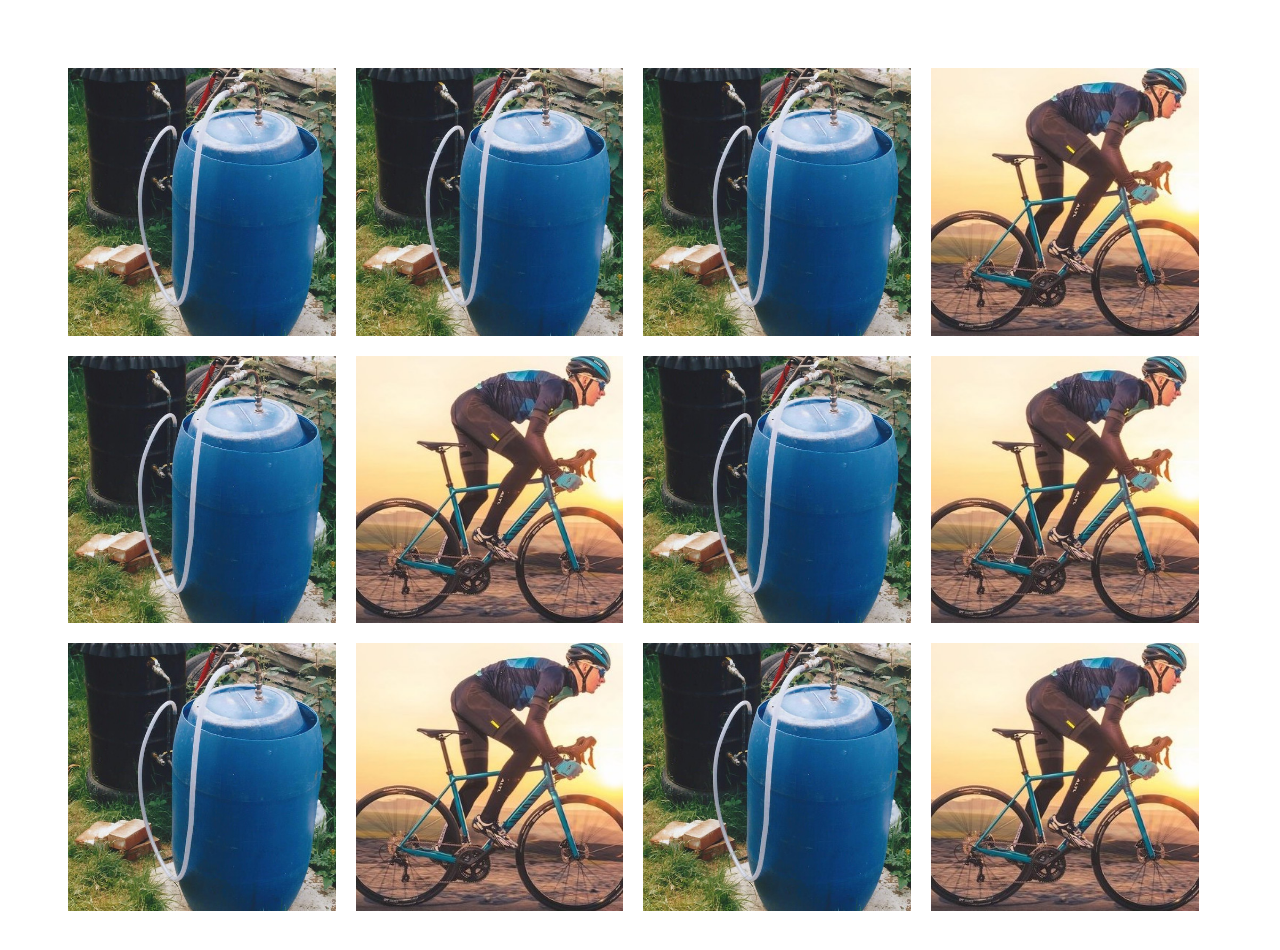
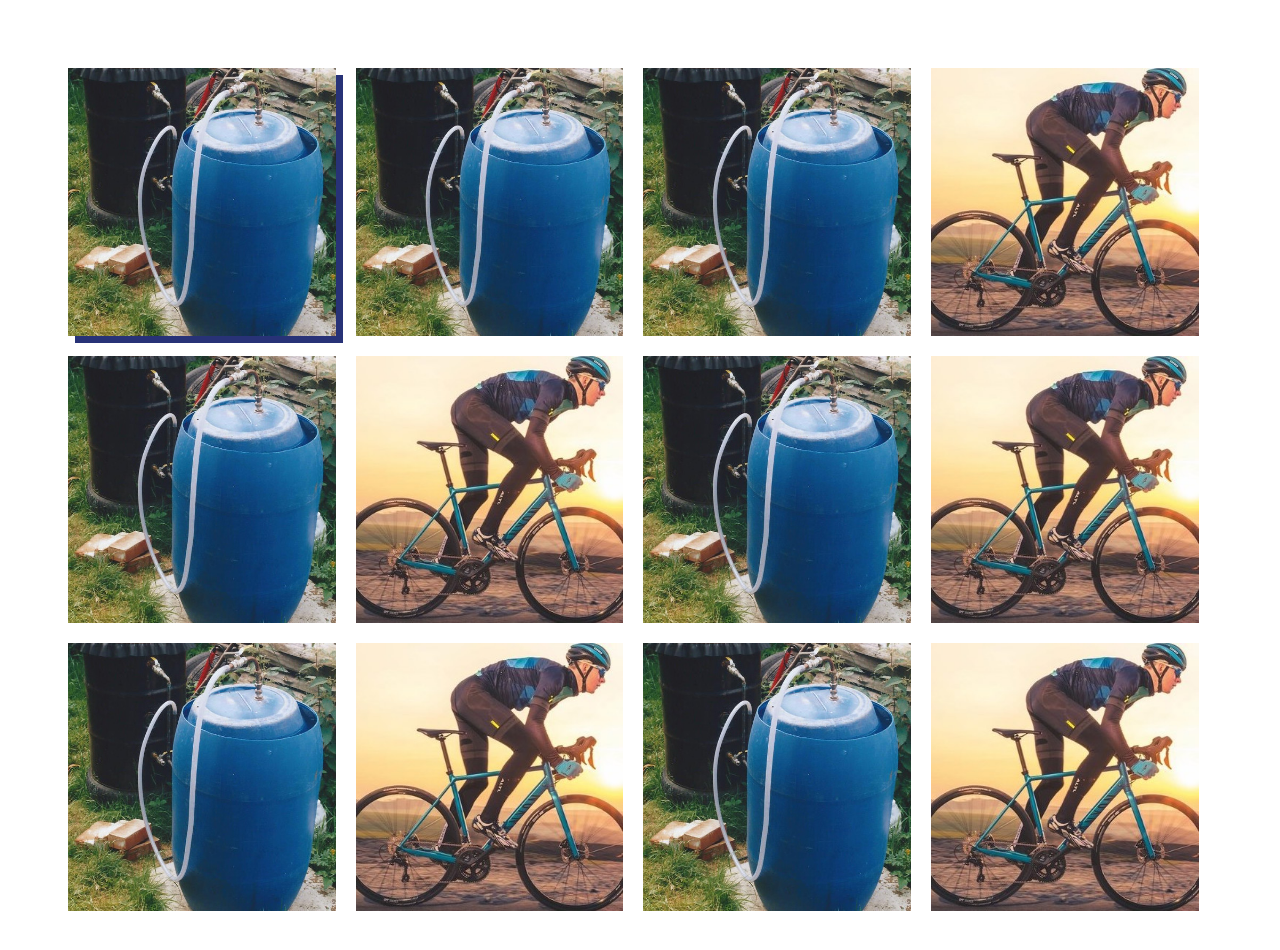
Before and after one commit to ssfg/cameronwebsite, a plain HTML site: page index.html in a window 1280 px wide. In both pictures the pointer is over the link 201 px from the left and 201 px from the top of the page. Drawn offline with Linux system fonts and the light colour scheme.

Commit message:
adding hover to images

```diff
--- a/style.css
+++ b/style.css
@@ -21,9 +21,13 @@ body {
 
 .imageStyle {
   display: flex;
-  padding: 10px;
+  margin: 10px;
   width: 23%;
   height: 23%;
+}
+
+.imageStyle:hover {
+  box-shadow: 7px 7px 0px #283277;
 }
 
 .innerImage {
```
